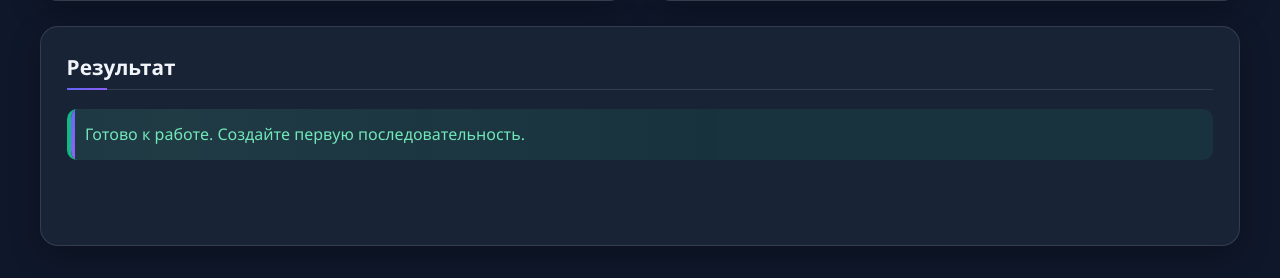
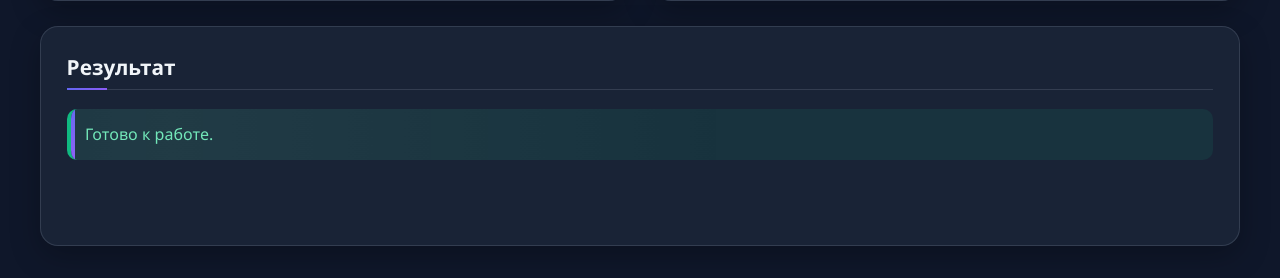
Before and after one commit to draizyyy/laba2, a Flask app: page / in a window 1280 px wide. Shown: the part 864-1142 px from the top of the page. Run offline with Flask 3, Linux system fonts and the light colour scheme.

Commit message:
+changes

```diff
--- a/templates/index.html
+++ b/templates/index.html
@@ -224,7 +224,7 @@
             <section class="panel output-panel">
                 <h2>Результат</h2>
                 <div id="result">
-                    <div class="status success">Готово к работе. Создайте первую последовательность.</div>
+                    <div class="status success">Готово к работе.</div>
                 </div>
             </section>
         </main>
```
